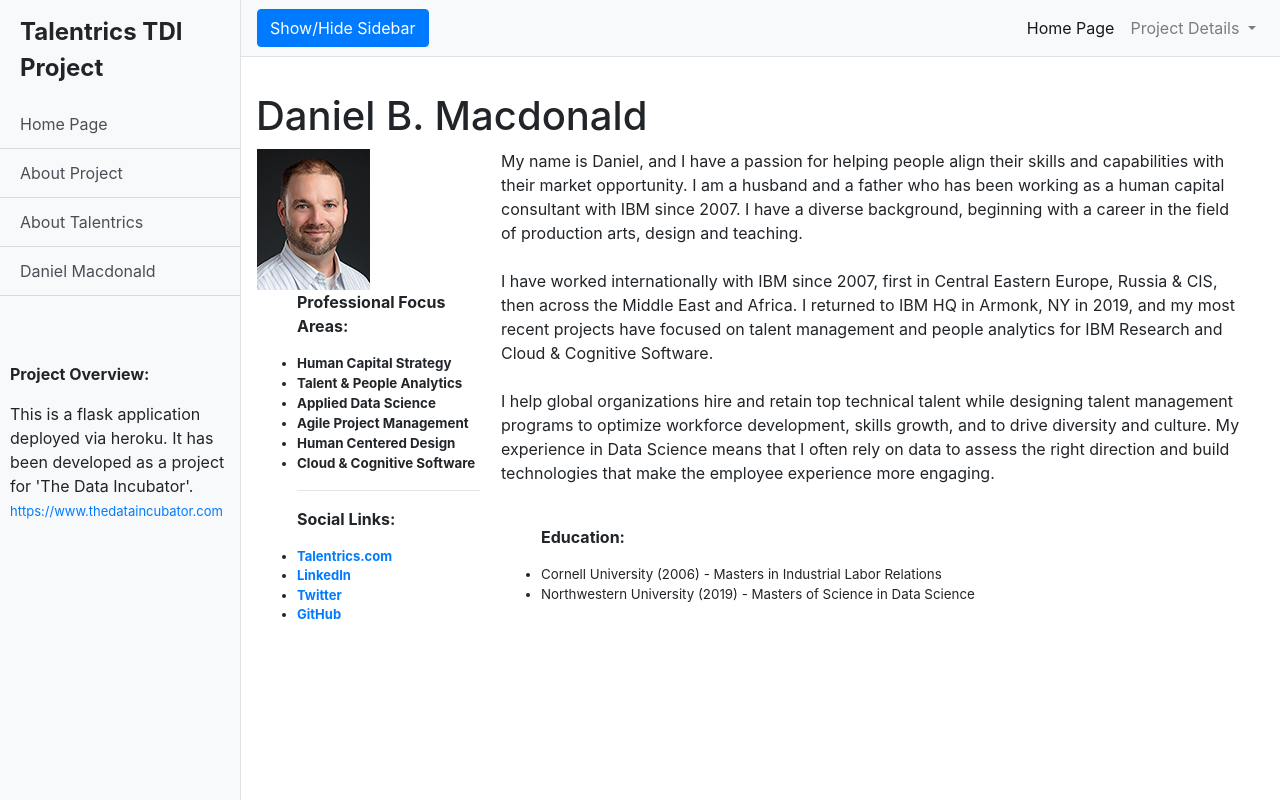
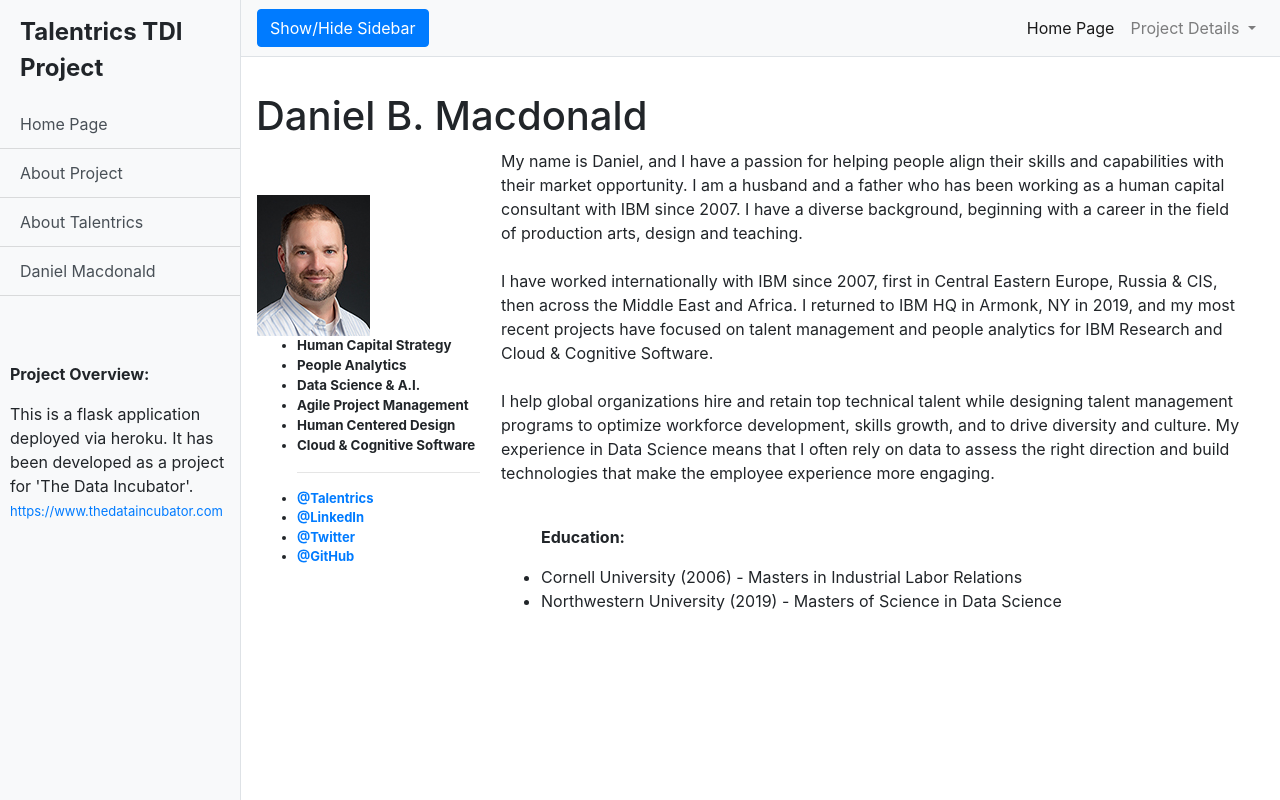
Before and after one commit to talentrics/heroku_test, a Flask app: page /danielbmacdonald in a window 1280 px wide. Run offline with Flask 2, Linux system fonts and the light colour scheme; lists and menus that the app fills with data are empty; some libraries are stand-ins or nearby versions.

Commit message:
Update danielbmacdonald.html

```diff
--- a/templates/danielbmacdonald.html
+++ b/templates/danielbmacdonald.html
@@ -11,21 +11,19 @@
 	      <table>
 	        <tr>
 	            <th style="width:225px">
-	            	<img style="align-content: center" src="{{ url_for('static', filename='img/DBM_headshot.jpg') }}" width="113" height="141">
+	            	<img style="align-self: center;" src="{{ url_for('static', filename='img/DBM_headshot.jpg') }}" width="113" height="141">
 	            <ul>
-	            	<p style="font-weight: bold">Professional Focus Areas:</p>
 	            	<li style="font-size: smaller;">Human Capital Strategy</li>
-	            	<li style="font-size: smaller;">Talent & People Analytics</li>
-	            	<li style="font-size: smaller;">Applied Data Science</li>
+	            	<li style="font-size: smaller;">People Analytics</li>
+	            	<li style="font-size: smaller;">Data Science & A.I.</li>
 	            	<li style="font-size: smaller;">Agile Project Management</li>
 	            	<li style="font-size: smaller;">Human Centered Design</li>
 	            	<li style="font-size: smaller;">Cloud & Cognitive Software</li>
 	            	<hr>
-	            	<p style="font-weight: bold">Social Links:</p>
-	            	<li style="font-size: small;"><a add target="_blank" href="https://www.talentrics.com">Talentrics.com</a></li>
-	            	<li style="font-size: small;"><a add target="_blank" href="https://www.linkedin.com/in/talentrics/">LinkedIn</a></li>
-	            	<li style="font-size: small;"><a add target="_blank" href="https://twitter.com/talentrics">Twitter</a></li>
-	            	<li style="font-size: small;"><a add target="_blank" href="https://github.com/talentrics">GitHub</a></li>
+	            	<li style="font-size: small;"><a add target="_blank" href="https://www.talentrics.com">@Talentrics</a></li>
+	            	<li style="font-size: small;"><a add target="_blank" href="https://www.linkedin.com/in/talentrics/">@LinkedIn</a></li>
+	            	<li style="font-size: small;"><a add target="_blank" href="https://twitter.com/talentrics">@Twitter</a></li>
+	            	<li style="font-size: small;"><a add target="_blank" href="https://github.com/talentrics">@GitHub</a></li>
 	            </ul>
 	        </th>
 	        	<th style="padding-left: 20px; padding-right: 20px;font-weight: normal;vertical-align: top">
@@ -36,8 +34,8 @@
 					I help global organizations hire and retain top technical talent while designing talent management programs to optimize workforce development, skills growth, and to drive diversity and culture.  My experience in Data Science means that I often rely on data to assess the right direction and build technologies that make the employee experience more engaging.</p><br>
 					<ul>
 					<p style="font-weight: bold">Education:</p>
-	            	<li style="font-size: smaller;">Cornell University (2006) - Masters in Industrial Labor Relations</li>
-	            	<li style="font-size: smaller;">Northwestern University (2019) - Masters of Science in Data Science</li>
+	            	<li>Cornell University (2006) - Masters in Industrial Labor Relations</li>
+	            	<li>Northwestern University (2019) - Masters of Science in Data Science</li>
             		</ul>
 				</th>
 	         </tr>
```
